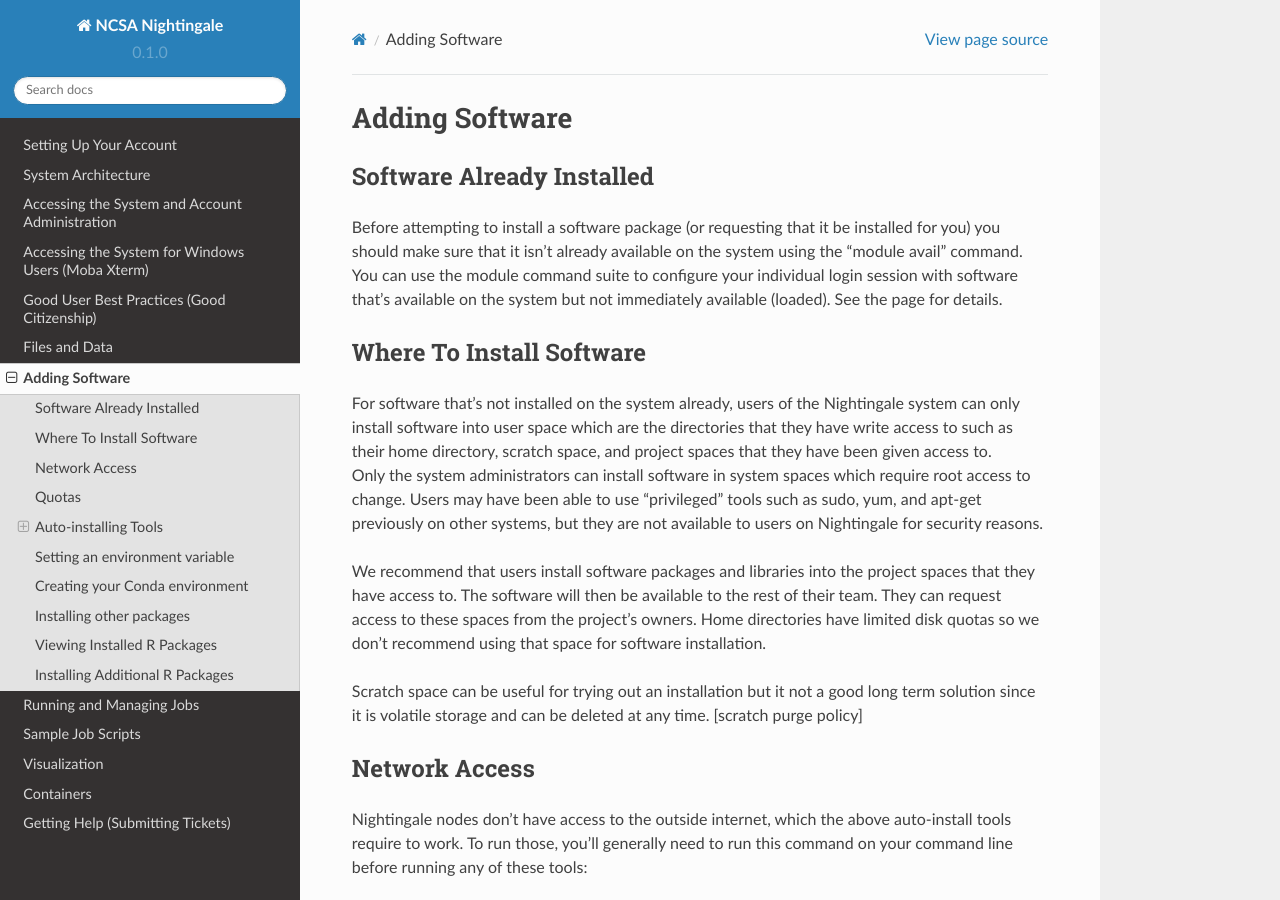
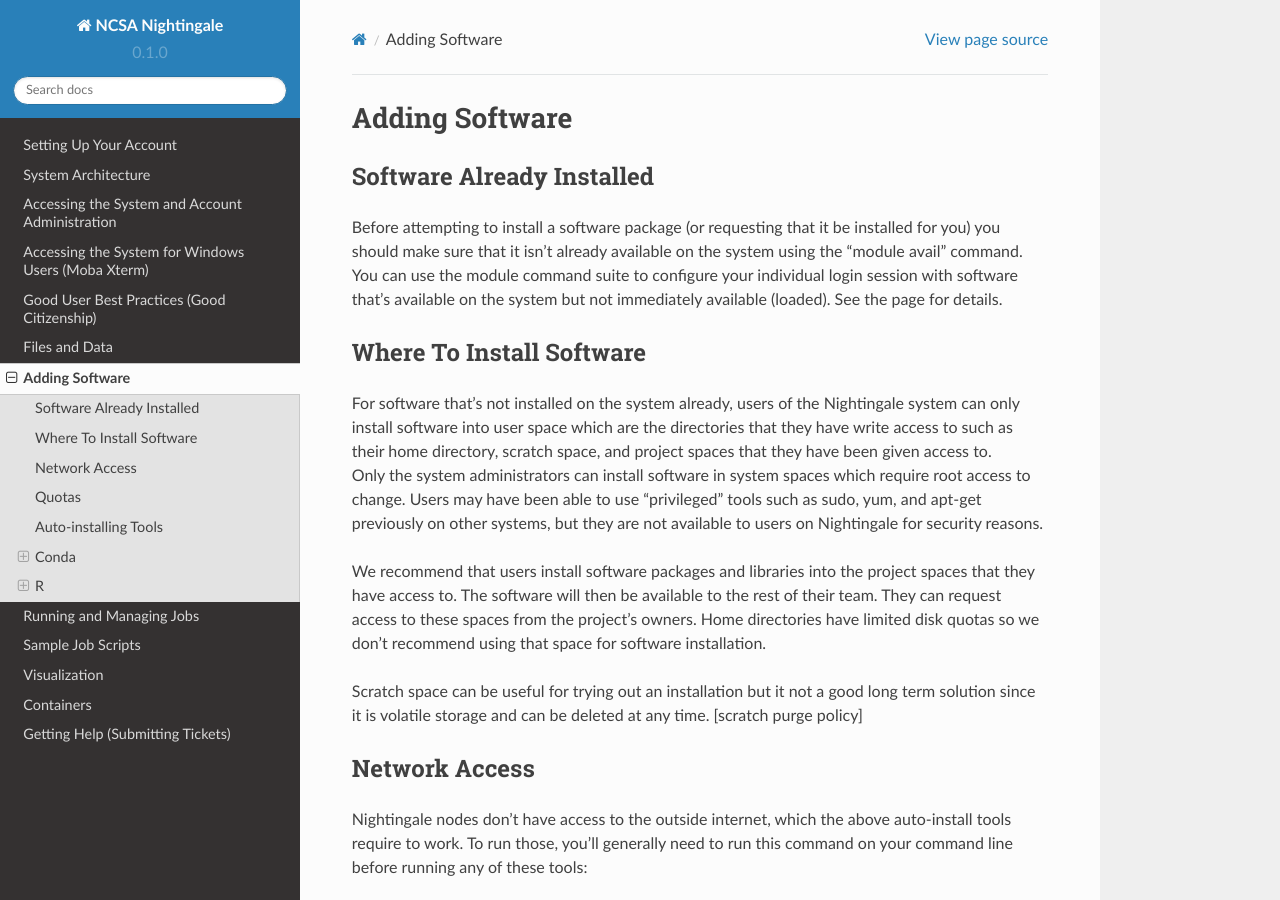
Before and after one commit to sfkappes/NG_documentation, a Sphinx documentation site: the page built from docs/source/adding_software.rst, in a window 1280 px wide and 900 px high. Built offline with Sphinx 7.4.7 and the Read the Docs theme 2.0.0, drawn with Linux system fonts in a browser that asks for light colours; pages that are not in the unit, such as notebooks, are missing from menus.

Commit message:
trying to clean up headings
Trying to clean up the headings.

```diff
--- a/docs/source/adding_software.rst
+++ b/docs/source/adding_software.rst
@@ -1,9 +1,9 @@
-===============================
+
 Adding Software
 ===============================
 
 Software Already Installed
-^^^^^^^^^^^^^^^^^^^^^^^^^^
+-----------------------------
 
 Before attempting to install a software package (or requesting that it
 be installed for you) you should make sure that it isn’t already
@@ -13,7 +13,7 @@
 (loaded). See the page for details.
 
 Where To Install Software
-^^^^^^^^^^^^^^^^^^^^^^^^^
+--------------------------
 
 | For software that's not installed on the system already, users of the
   Nightingale system can only install software into user space which are
@@ -37,7 +37,7 @@
 at any time. [scratch purge policy]
 
 Network Access
-^^^^^^^^^^^^^^
+-----------------
 
 Nightingale nodes don't have access to the outside internet, which the
 above auto-install tools require to work. To run those, you'll generally
@@ -53,14 +53,14 @@
 addresses.
 
 Quotas
-^^^^^^
+--------
 
 There currently is no user command that will list your quotas or what
 your storage situation is. We will update this page when those commands
 are implemented.
 
 Auto-installing Tools
-^^^^^^^^^^^^^^^^^^^^^
+------------------------
 
 The "Conda" software install tool is available to users on Nightingale.
 You must first load the "anaconda" module. However, due to network
@@ -76,7 +76,7 @@
 on this page once we have a working version of spack on Nightingale.
 
 Conda
-~~~~~
+------
 
 Conda is an open-source, cross-platform, language-agnostic package
 manager and environment management system. It is a popular package
@@ -84,7 +84,7 @@
 Nightingale.
 
 Setting an environment variable
-^^^^^^^^^^^^^^^^^^^^^^^^^^^^^^^
+~~~~~~~~~~~~~~~~~~~~~~~~~~~~~~~~
 
 To be able to install additional python packages via Conda, you will
 need to set the HTTPS_PROXY environment variable. **You will need to set
@@ -135,7 +135,7 @@
     conda list
 
 Creating your Conda environment
-^^^^^^^^^^^^^^^^^^^^^^^^^^^^^^^
+~~~~~~~~~~~~~~~~~~~~~~~~~~~~~~~~
 
 We recommend you use the locally installed Conda, so that you can
 install the specific packages that you need. You can have multiple
@@ -198,7 +198,7 @@
 |
 
 Installing other packages
-^^^^^^^^^^^^^^^^^^^^^^^^^
+~~~~~~~~~~~~~~~~~~~~~~~~~~~~
 
 Activate your Conda environment:
 
@@ -232,7 +232,8 @@
 
     conda list
 
-**R**
+R
+---
 
 R is a\ `programming
 language <https://en.wikipedia.org/wiki/Programming_language>`__\ for\ `statistical
@@ -272,7 +273,7 @@
 |
 
 Viewing Installed R Packages
-^^^^^^^^^^^^^^^^^^^^^^^^^^^^
+~~~~~~~~~~~~~~~~~~~~~~~~~~~~~
 
 Thelibrary()command can be used to view all user and system installed R
 packages (user installed packages are only visible to R when
@@ -283,7 +284,7 @@
     Rscript -e "library()"`
 
 Installing Additional R Packages
-^^^^^^^^^^^^^^^^^^^^^^^^^^^^^^^^
+~~~~~~~~~~~~~~~~~~~~~~~~~~~~~~~~~~
 
 Additional user specific R packages not listed in Nightingale's system
 installation of R can be installed by any Nightingale
```
